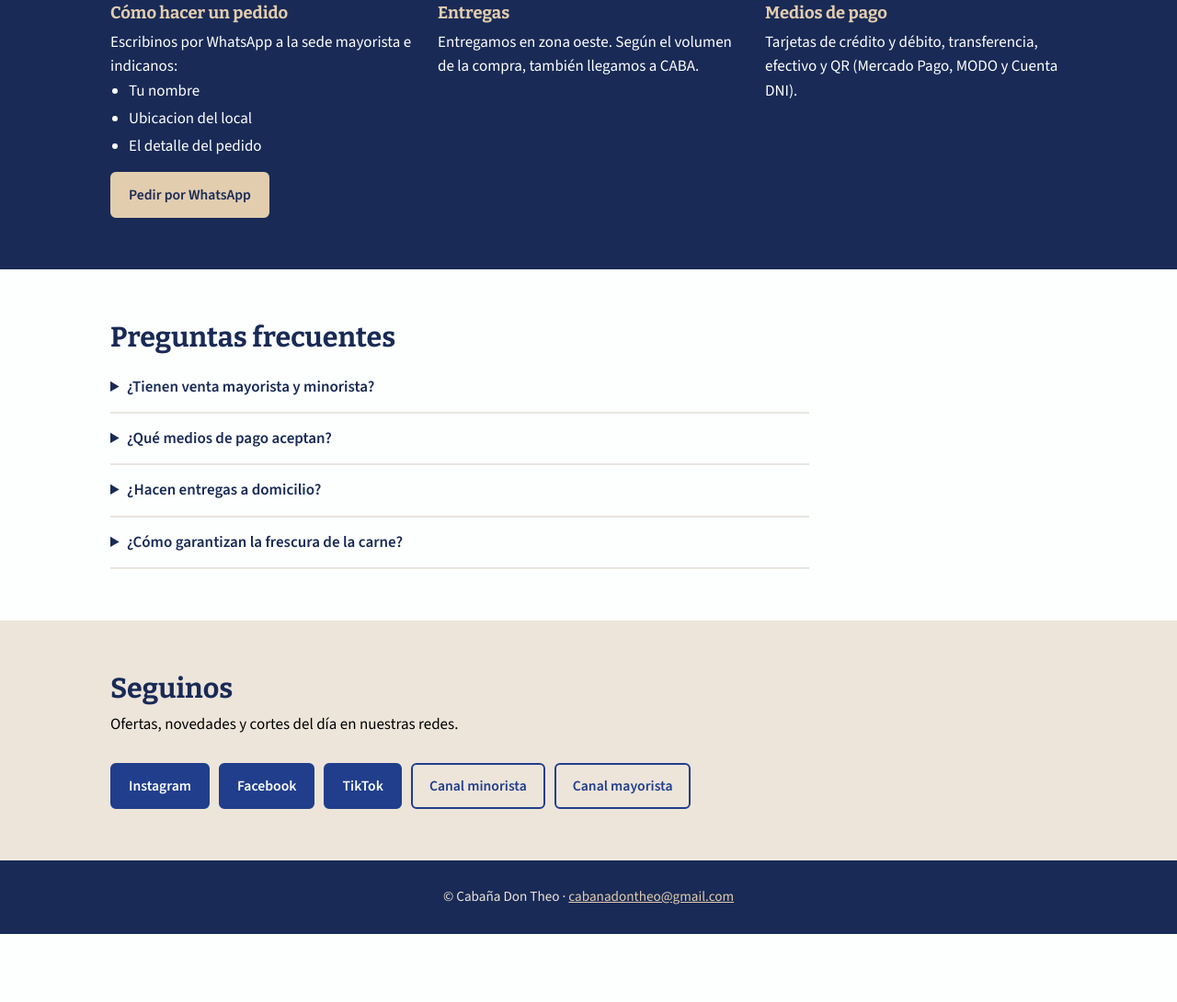
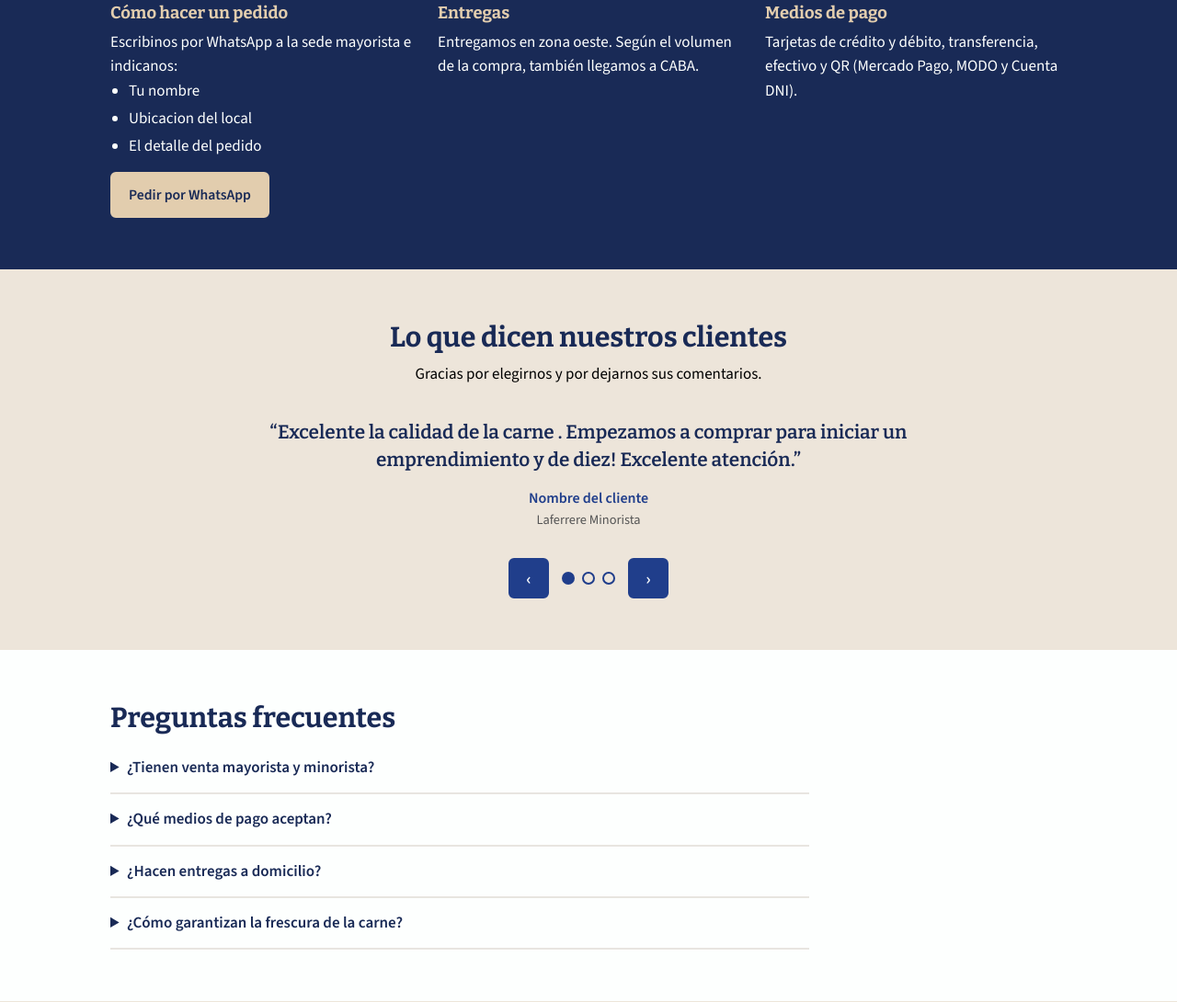
Before and after one commit to Gus0100/Pagina-Don-Theo-2027, a plain HTML site: page index.html in a window 1280 px wide. Shown: the part 2665-3755 px from the top of the page at 92% size. Before the commit the page ends 3681 px from the top, so only its background shows below. Drawn offline with nearby package versions, Linux system fonts and the light colour scheme.

Commit message:
agregado de lindos comentarios

```diff
--- a/index.html
+++ b/index.html
@@ -131,9 +131,22 @@
       padding: 72px 0 64px
     }
 
-    .logo{width:380px;max-width:70%;margin:0 auto 24px;background:none;border:0;border-radius:0;padding:0}
+    .logo {
+      width: 380px;
+      max-width: 70%;
+      margin: 0 auto 24px;
+      background: none;
+      border: 0;
+      border-radius: 0;
+      padding: 0
+    }
 
-    .logo img{width:100%;height:auto;display:block;border-radius:0}
+    .logo img {
+      width: 100%;
+      height: auto;
+      display: block;
+      border-radius: 0
+    }
 
     .hero h1 {
       font-size: clamp(2.4rem, 7vw, 4rem);
@@ -242,8 +255,16 @@
       flex-direction: column
     }
 
-    .sede .ph{height:170px;min-height:0;border-width:0 0 2px 0}
-    .sede .foto-caja{aspect-ratio:3/2;border-bottom:2px solid var(--gris)}
+    .sede .ph {
+      height: 170px;
+      min-height: 0;
+      border-width: 0 0 2px 0
+    }
+
+    .sede .foto-caja {
+      aspect-ratio: 3/2;
+      border-bottom: 2px solid var(--gris)
+    }
 
     .sede .cuerpo {
       padding: 18px;
@@ -392,6 +413,99 @@
         padding: 44px 0
       }
     }
+
+    .opiniones {
+      background: var(--crema)
+    }
+
+    .carrusel {
+      max-width: 760px;
+      margin: 0 auto;
+      text-align: center
+    }
+
+    .comentario {
+      display: none;
+      padding: 8px 12px
+    }
+
+    .comentario.activo {
+      display: block
+    }
+
+    .comentario p {
+      font-family: var(--titulos);
+      font-size: 1.3rem;
+      line-height: 1.45;
+      color: var(--azul-oscuro)
+    }
+
+    .comentario p::before {
+      content: "“"
+    }
+
+    .comentario p::after {
+      content: "”"
+    }
+
+    .comentario footer {
+      background: none;
+      padding: 14px 0 0;
+      color: var(--azul);
+      font-weight: 600;
+      font-size: 1rem
+    }
+
+    .comentario .sede-nombre {
+      display: block;
+      font-weight: 400;
+      font-size: .9rem;
+      color: #555
+    }
+
+    .carrusel-controles {
+      display: flex;
+      align-items: center;
+      justify-content: center;
+      gap: 14px;
+      margin-top: 22px
+    }
+
+    .carrusel-controles button {
+      cursor: pointer;
+      font: inherit;
+      font-weight: 600;
+      background: var(--azul);
+      color: var(--blanco);
+      border: 2px solid var(--azul);
+      border-radius: 6px;
+      width: 44px;
+      height: 44px;
+      font-size: 1.2rem;
+      line-height: 1
+    }
+
+    .carrusel-controles button:hover {
+      filter: brightness(.92)
+    }
+
+    .puntos {
+      display: flex;
+      gap: 8px
+    }
+
+    .puntos button {
+      width: 14px;
+      height: 14px;
+      border-radius: 50%;
+      background: transparent;
+      border: 2px solid var(--azul);
+      padding: 0
+    }
+
+    .puntos button.activo {
+      background: var(--azul)
+    }
   </style>
 </head>
 
@@ -449,7 +563,8 @@
 
           <article class="sede">
             <!-- FOTO: <img class="foto" src="laferrere-minorista.jpg" alt="Cabaña Don Theo Laferrere Minorista"> -->
-            <div class="foto-caja"><img class="foto" src="img/Minorista_afuera.jpg" alt="Cabaña Don Theo Laferrere Minorista"></div>
+            <div class="foto-caja"><img class="foto" src="img/Minorista_afuera.jpg"
+                alt="Cabaña Don Theo Laferrere Minorista"></div>
             <div class="cuerpo">
               <span class="etiqueta">Minorista · Sucursal principal</span>
               <h3>Laferrere Minorista</h3>
@@ -468,7 +583,8 @@
 
           <article class="sede">
             <!-- FOTO: <img class="foto" src="laferrere-mayorista.jpg" alt="Cabaña Don Theo Laferrere Mayorista"> -->
-            <div class="foto-caja"><img class="foto" src="img/Mayorista.jpg" alt="Cabaña Don Theo Laferrere Mayorista"></div>
+            <div class="foto-caja"><img class="foto" src="img/Mayorista.jpg" alt="Cabaña Don Theo Laferrere Mayorista">
+            </div>
             <div class="cuerpo">
               <span class="etiqueta">Mayorista · Casa central</span>
               <h3>Laferrere Mayorista</h3>
@@ -487,7 +603,8 @@
 
           <article class="sede">
             <!-- FOTO: <img class="foto" src="san-justo.jpg" alt="Cabaña Don Theo San Justo"> -->
-            <div class="foto-caja"><img class="foto" src="img/local-san-justo3.jpg" alt="Cabaña Don Theo San Justo"></div>
+            <div class="foto-caja"><img class="foto" src="img/local-san-justo3.jpg" alt="Cabaña Don Theo San Justo">
+            </div>
             <div class="cuerpo">
               <span class="etiqueta">Minorista</span>
               <h3>San Justo</h3>
@@ -570,6 +687,40 @@
       </div>
     </section>
 
+    <section class="opiniones" id="opiniones">
+      <div class="wrap">
+        <h2 style="text-align:center">Lo que dicen nuestros clientes</h2>
+        <p class="intro" style="margin-left:auto;margin-right:auto;text-align:center">Gracias por elegirnos y por
+          dejarnos sus comentarios.</p>
+
+        <div class="carrusel" id="carrusel" aria-roledescription="carrusel" aria-label="Comentarios de clientes">
+
+          <blockquote class="comentario activo">
+            <p>Excelente la calidad de la carne . Empezamos a comprar para iniciar un emprendimiento y de diez! Excelente atención.</p>
+            <footer>Nombre del cliente <span class="sede-nombre">Laferrere Minorista</span></footer>
+          </blockquote>
+
+          <blockquote class="comentario">
+            <p>Excelente atención y muy buenos precios todo impecable.</p>
+            <footer>Nombre del cliente <span class="sede-nombre">San Justo</span></footer>
+          </blockquote>
+
+          <blockquote class="comentario">
+            <p>La mejor carne de Ramos y además excelente atención, compramos todos los findes.</p>
+            <footer>Analia Szarangowicz <span class="sede-nombre">+Premium</span></footer>
+          </blockquote>
+
+          <!-- Pegá más comentarios acá -->
+
+          <div class="carrusel-controles">
+            <button type="button" id="anterior" aria-label="Comentario anterior">&#8249;</button>
+            <div class="puntos" id="puntos"></div>
+            <button type="button" id="siguiente" aria-label="Comentario siguiente">&#8250;</button>
+          </div>
+        </div>
+      </div>
+    </section>
+
     <!-- PREGUNTAS -->
     <section id="preguntas">
       <div class="wrap">
@@ -630,6 +781,57 @@
     </svg>
   </a>
 
+  <script>
+    (function () {
+      var contenedor = document.getElementById('carrusel');
+      var items = contenedor.querySelectorAll('.comentario');
+      var puntosBox = document.getElementById('puntos');
+      var actual = 0;
+      var SEGUNDOS = 6; // cada cuántos segundos cambia solo
+      var timer = null;
+
+      // Crea un punto por cada comentario
+      var puntos = [];
+      items.forEach(function (_, i) {
+        var b = document.createElement('button');
+        b.type = 'button';
+        b.setAttribute('aria-label', 'Ir al comentario ' + (i + 1));
+        b.addEventListener('click', function () { mostrar(i); reiniciar(); });
+        puntosBox.appendChild(b);
+        puntos.push(b);
+      });
+
+      function mostrar(n) {
+        actual = (n + items.length) % items.length;
+        items.forEach(function (el, i) {
+          el.classList.toggle('activo', i === actual);
+          puntos[i].classList.toggle('activo', i === actual);
+        });
+      }
+
+      function iniciar() {
+        // Si la persona pidió menos movimiento en su dispositivo, no se mueve solo
+        if (window.matchMedia('(prefers-reduced-motion: reduce)').matches) return;
+        if (items.length < 2) return;
+        timer = setInterval(function () { mostrar(actual + 1); }, SEGUNDOS * 1000);
+      }
+      function detener() { clearInterval(timer); }
+      function reiniciar() { detener(); iniciar(); }
+
+      document.getElementById('anterior').addEventListener('click', function () { mostrar(actual - 1); reiniciar(); });
+      document.getElementById('siguiente').addEventListener('click', function () { mostrar(actual + 1); reiniciar(); });
+
+      // Se pausa mientras el mouse está encima o se usa con teclado
+      contenedor.addEventListener('mouseenter', detener);
+      contenedor.addEventListener('mouseleave', iniciar);
+      contenedor.addEventListener('focusin', detener);
+      contenedor.addEventListener('focusout', iniciar);
+
+      mostrar(0);
+      iniciar();
+    })();
+  </script>
+
 </body>
 
 </html>
```
